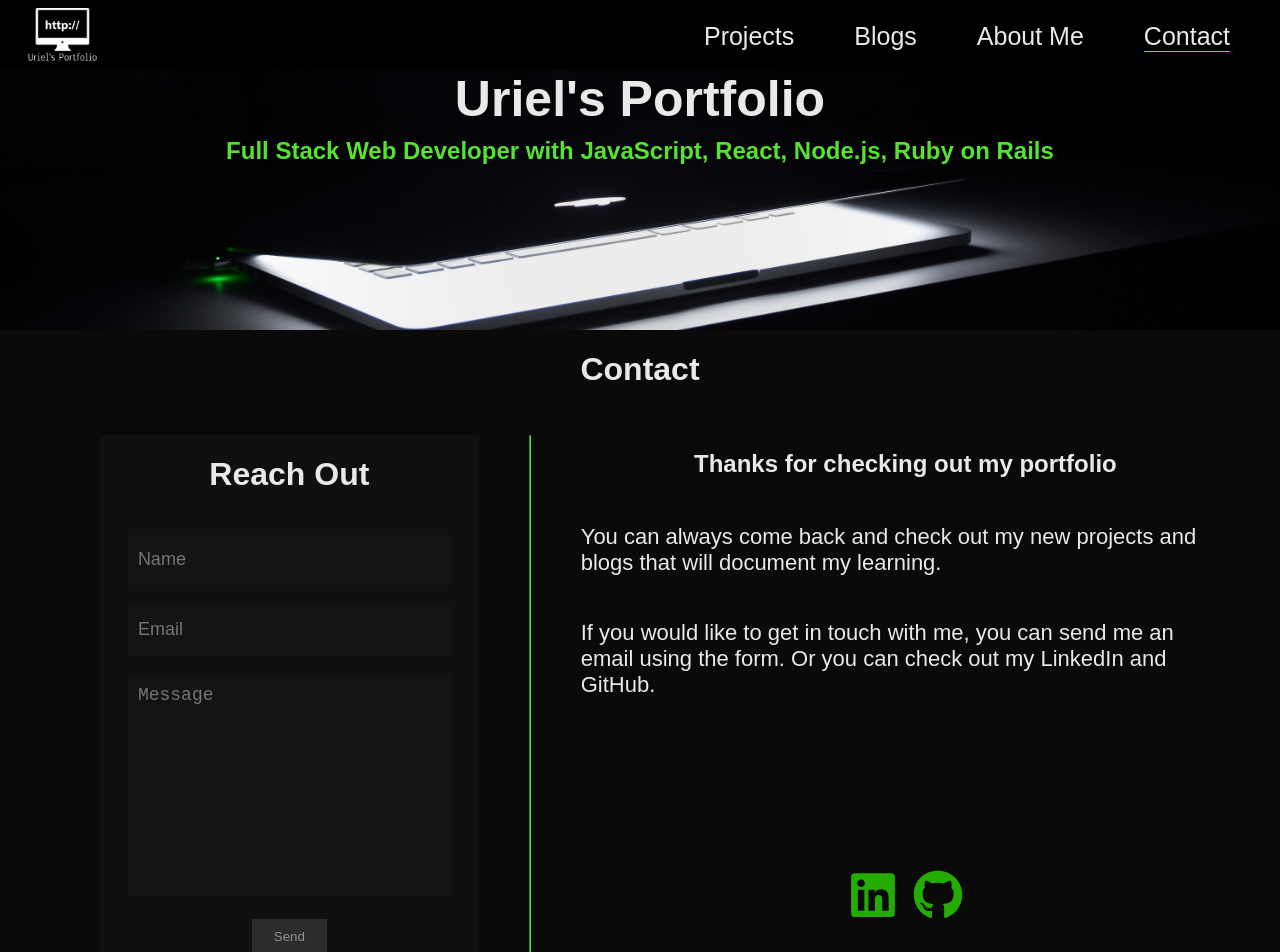
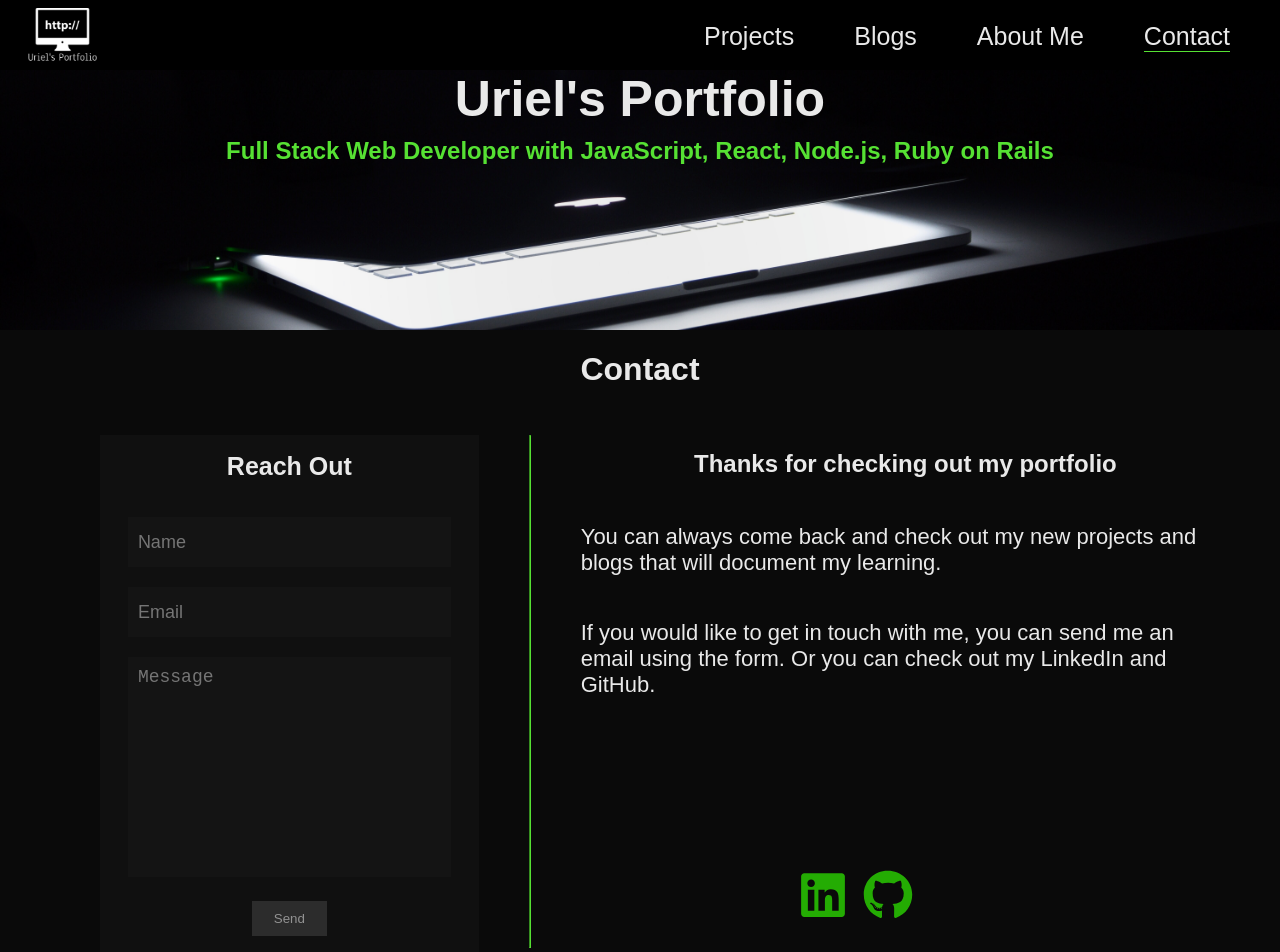
Before and after one commit to codenameuriel/portfolio, a React (Create React App) app: page /contact in a window 1280 px wide. Shown: the top 952 px of the page. Built offline with nearby package versions, Linux system fonts and the light colour scheme; no server answers; a web font is replaced by a local one.

Commit message:
add styling to Contact component

```diff
--- a/src/components/Contact/Contact.module.css
+++ b/src/components/Contact/Contact.module.css
@@ -21,6 +21,10 @@
   background-color: rgb(16, 16, 16);
   width: 35%;
   margin-left: 100px;
+}
+
+.SubContainer h1 {
+  font-size: 25px;
 }
 
 .Contact input, textarea{
@@ -83,6 +87,7 @@
   width: 50px;
   color: #24ac03;
   margin-right: 15px;
+  margin-left: -100px;
 }
 
 .Linkedin:hover, .Github:hover {
@@ -116,4 +121,6 @@
 
 .Icons {
   margin-top: 150px;
+  margin-right: 50
+  px;
 }
```
